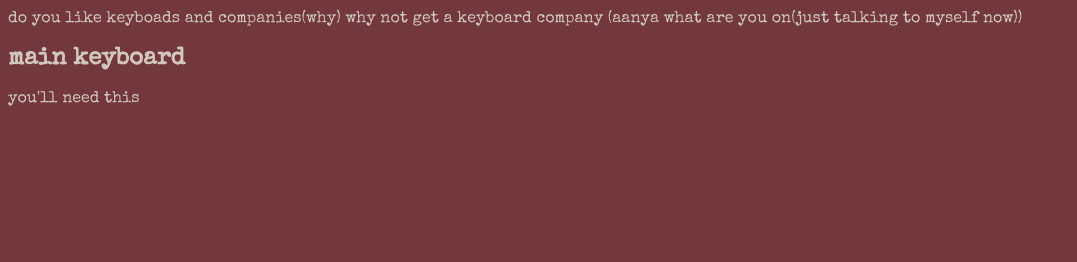
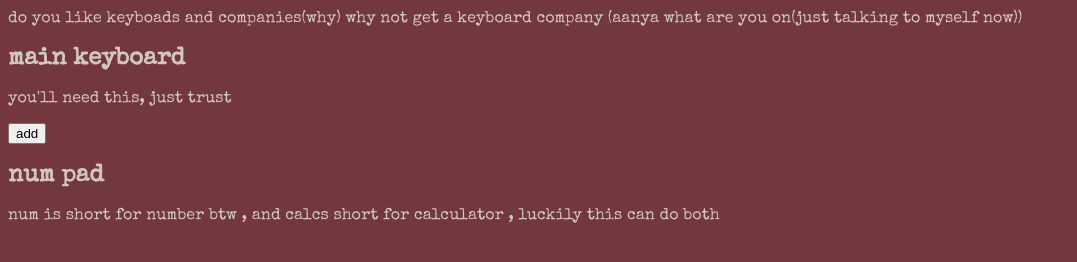
Before and after one commit to wisegirl139-sudo/keyboard-and-co, a plain HTML site: page index.html in a window 1280 px wide. Shown: the part 106-368 px from the top of the page, without its empty margins (0-1077 px from the left). Drawn offline with nearby package versions, Linux system fonts and the light colour scheme.

Commit message:
making cards yuh

```diff
--- a/index.html
+++ b/index.html
@@ -12,15 +12,19 @@
         <header>
             <h1 id="tit"></h1>
             <p>do you like keyboads and companies(why) why not get a keyboard company (aanya what are you on(just talking to myself now))</p>
-
         </header>
         <main>
             <div class="cardcont">
                 <div class="card">
                     <div class="cardimg"></div>
                     <h2>main keyboard</h2>
-                    <p>you'll need this</p>
-
+                    <p>you'll need this, just trust</p>
+                    <button>add</button>
+                </div>
+                <div class="card">
+                    <div class="cardimg"></div>
+                    <h2>num pad</h2>
+                    <p>num is short for number btw , and calcs short for calculator , luckily this can do both</p>
                 </div>
             </div>
 
```
